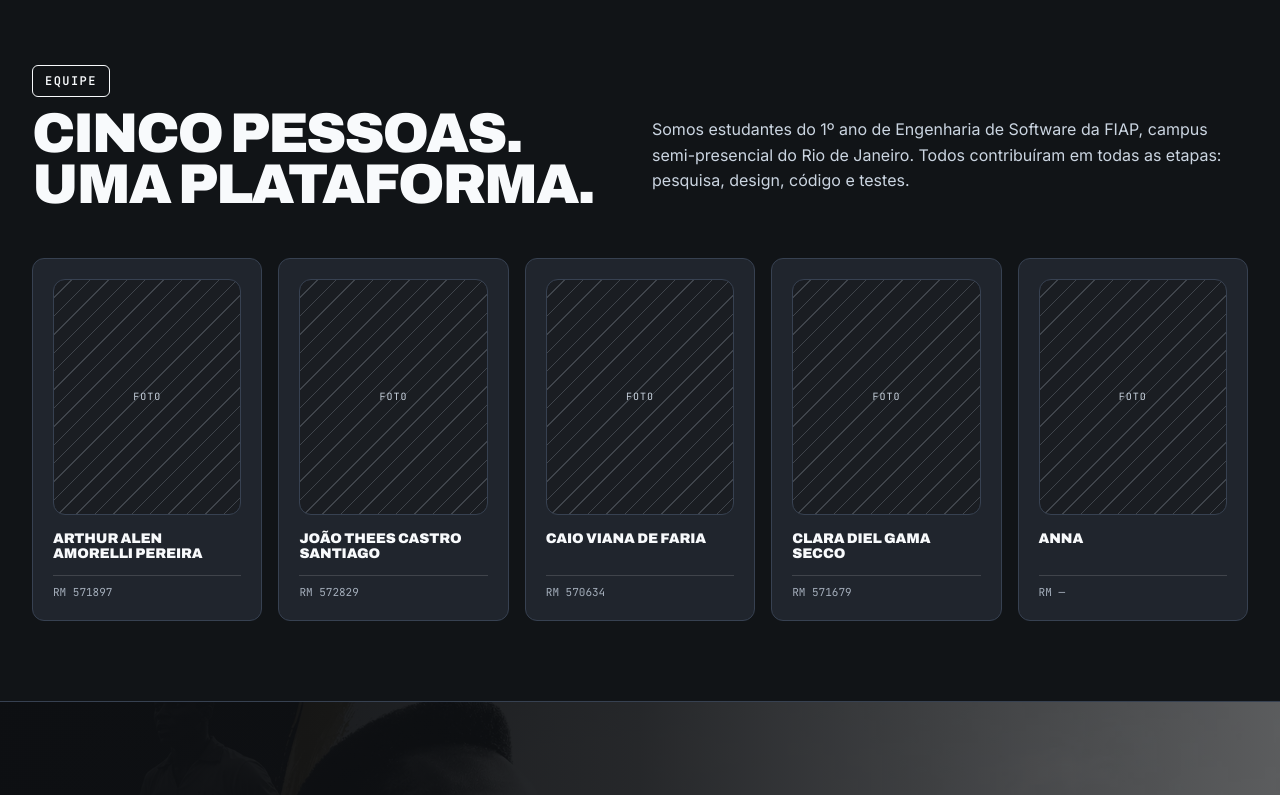
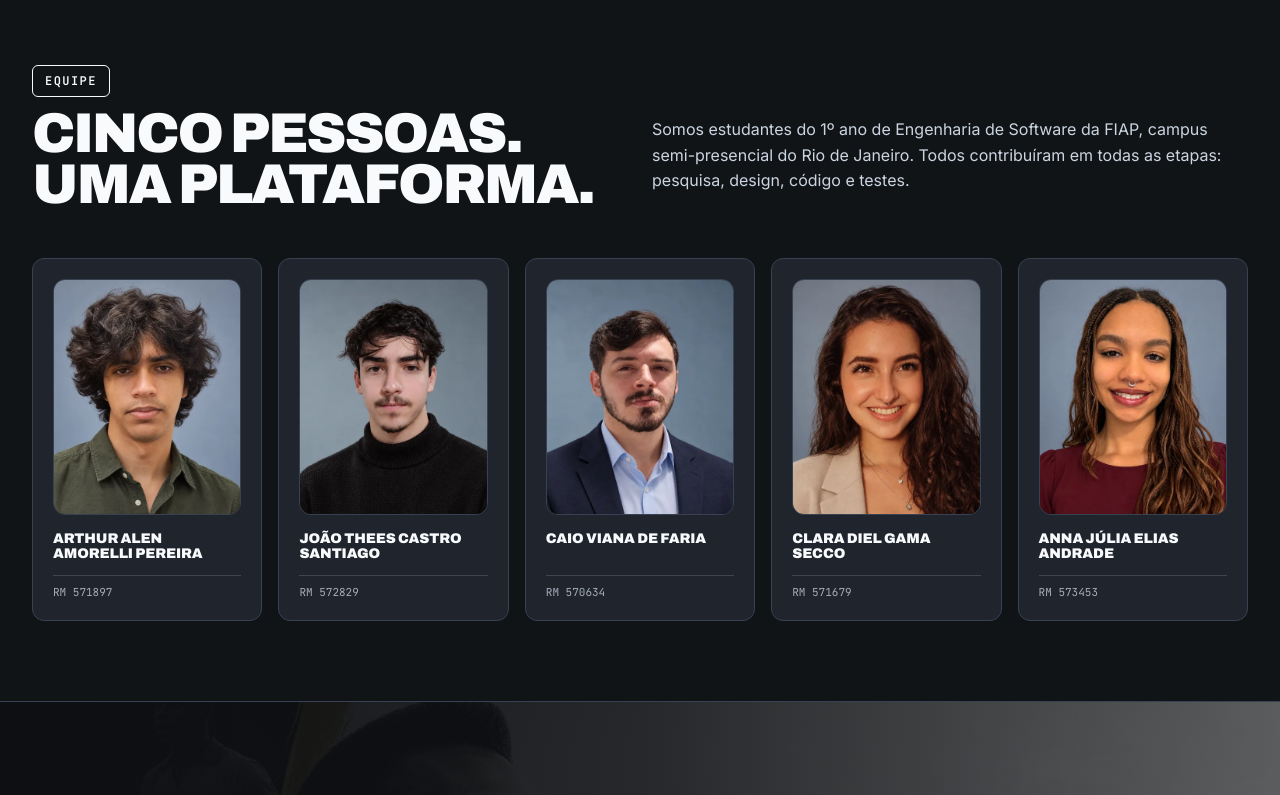
Before and after one commit to alenarth/peneiras_on, a website: page sobre.html in a window 1280 px wide. Shown: the part 594-1389 px from the top of the page. Drawn offline with nearby package versions, Linux system fonts and the light colour scheme; files that its build step writes are made by us from their sources.

Commit message:
Completa integrantes e adiciona fotos da equipe
- README: integrantes Clara, Anna e João; tabela de contribuições com
  branches, PRs e entregas; assets/team/ na estrutura
- integrantes.txt: substitui os placeholders pelos nomes e RMs
- sobre.html: nome completo e RM da Anna; fotos reais no lugar do
  placeholder (<picture> WebP + fallback JPEG, object-cover)
- assets/team/: fotos 480x600 (4:5) recortadas com o rosto na mesma
  altura e escala em todas

Co-Authored-By: Claude Opus 5.5 <noreply@anthropic.com>

```diff
--- a/integrantes.txt
+++ b/integrantes.txt
@@ -5,10 +5,10 @@ Sprints 3 e 4 · 2º semestre de 2026
 INTEGRANTES
 
 Arthur Alen Amorelli Pereira — RM 571897
-[NOME COMPLETO DO INTEGRANTE 2] — RM [RM]
-[NOME COMPLETO DO INTEGRANTE 3] — RM [RM]
-[NOME COMPLETO DO INTEGRANTE 4] — RM [RM]
-[NOME COMPLETO DO INTEGRANTE 5] — RM [RM]
+Caio Viana de Faria — RM 570634
+Clara Diel Gama Secco — RM 571679
+Anna Júlia Elias Andrade — RM 573453
+João Thees Castro Santiago — RM 572829
 
 PROJETO
 
--- a/sobre.html
+++ b/sobre.html
@@ -120,16 +120,20 @@
 
     // Equipe: todos contribuíram em tudo, então só nome e RM — e os cartões
     // seguem a mesma altura e o mesmo alinhamento, sem função por pessoa.
+    // Fotos em assets/team/ (480×600, 4:5, rosto na mesma altura em todas).
     const team = [
-      {name:'Arthur Alen Amorelli Pereira',rm:'571897'},
-      {name:'João Thees Castro Santiago',rm:'572829'},
-      {name:'Caio Viana de Faria',rm:'570634'},
-      {name:'Clara Diel Gama Secco',rm:'571679'},
-      {name:'Anna',rm:'—'},
+      {name:'Arthur Alen Amorelli Pereira',rm:'571897',foto:'arthur'},
+      {name:'João Thees Castro Santiago',rm:'572829',foto:'joao'},
+      {name:'Caio Viana de Faria',rm:'570634',foto:'caio'},
+      {name:'Clara Diel Gama Secco',rm:'571679',foto:'clara'},
+      {name:'Anna Júlia Elias Andrade',rm:'573453',foto:'anna'},
     ];
     document.querySelector('[data-team]').innerHTML = team.map(p=>`
       <div class="card card--hover flex flex-col gap-4 p-5 h-full">
-        <div class="player-img aspect-[4/5]">foto</div>
+        <picture class="player-img aspect-[4/5] overflow-hidden">
+          <source srcset="assets/team/${p.foto}.webp" type="image/webp">
+          <img src="assets/team/${p.foto}.jpg" alt="Foto de ${p.name}" width="480" height="600" loading="lazy" decoding="async" class="block w-full h-full object-cover object-top">
+        </picture>
         <div class="mt-auto">
           <div class="font-display font-black text-14 uppercase tracking-display-sm leading-heading-sm min-h-9">${p.name}</div>
           <div class="font-mono text-11 text-ink-mute mt-2 pt-2 border-t border-line-soft">RM ${p.rm}</div>
```
Also changed, not shown: README.md, assets/team/anna.jpg (added), assets/team/anna.webp (added), assets/team/arthur.jpg (added), assets/team/arthur.webp (added), assets/team/caio.jpg (added), assets/team/caio.webp (added), assets/team/clara.jpg (added), assets/team/clara.webp (added), assets/team/joao.jpg (added), assets/team/joao.webp (added).
